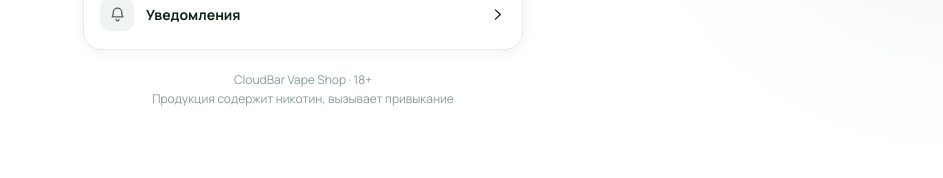
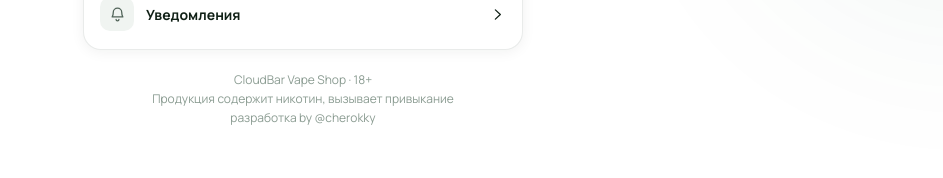
Before and after one commit to westbrookvito-create/vapeshop, a React (Vite) app in the folder client/: page /profile in a window 1280 px wide. Both pictures are taken after a click on the button "Мне есть 18 лет". Shown: the part 304-482 px from the top of the page, without its empty margins (337-1280 px from the left). Built offline with nearby package versions, Linux system fonts and the light colour scheme; no server answers.

Commit message:
Add developer credit line to Profile footer

```diff
--- a/client/src/pages/Profile.tsx
+++ b/client/src/pages/Profile.tsx
@@ -113,6 +113,8 @@ export default function Profile() {
           CloudBar Vape Shop · 18+
           <br />
           Продукция содержит никотин, вызывает привыкание
+          <br />
+          разработка by @cherokky
         </div>
       </div>
     </div>
```
